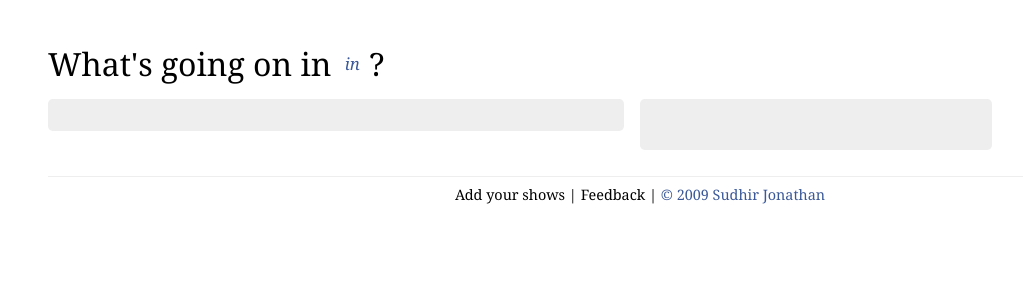
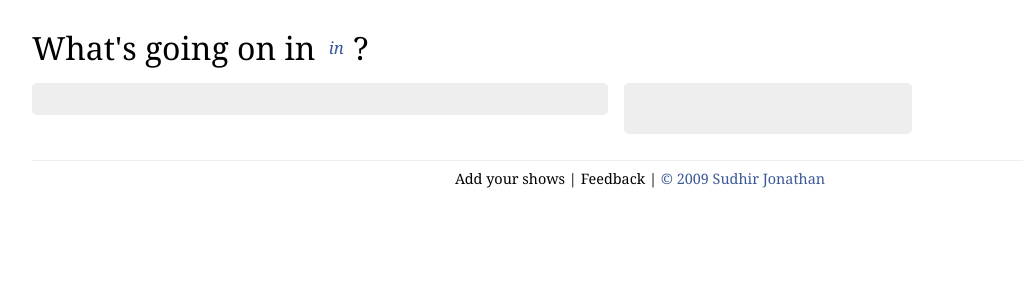
Before and after one commit to sudhirj/culcal, a Django app: template templates/public/venue.html in a window 1280 px wide. Shown: the top 300 px of the page, without its empty margins (0-1023 px from the left). Run offline with Django 3.2, Linux system fonts and the light colour scheme; the template is opened without the code that fills it, so the values that code supplies are empty.

Commit message:
cut margins and styled map better

```diff
--- a/settings.py
+++ b/settings.py
@@ -2,4 +2,4 @@ DEBUG = True
 URL_VALIDATOR = '[^\w-]'
 MAP_KEY = 'ABQIAAAAdOCIY5iMV76jbHcybACMhxQi34lAQvM27VfTNvVaic9PtTFTExQT6O_D3Qz8PAwmNygHnmR1lYm7qQ'
 MAP_ENDPOINT = "http://maps.google.com/staticmap?sensor=false"
-MAP_SIZE = dict(x = 320, y = 300)
+MAP_SIZE = dict(x = 256, y = 256)
--- a/static/css/main.css
+++ b/static/css/main.css
@@ -1,4 +1,4 @@
-body{margin:3em;font-family:Georgia, serif;font-size:100%;}
+body{margin:2em;font-family:Georgia, serif;font-size:100%;}
 sup {vertical-align:top;font-size:0.75em;}
 a {text-decoration:none;color:#3b5998;}
 a:hover{text-decoration:underline;}
@@ -18,8 +18,8 @@ h5 {font-size:1em;font-weight:bold;}
     margin:0 1em 1em 0;
     line-height:1.2em;}
 .column.main {width:34em;}
-.column.secondary{width:20em;}
-.column.secondary img.map{width:20em;-moz-border-radius:0.3em;-webkit-border-radius:0.3em;}
+.column.secondary{width:16em;}
+.column.secondary img.map{width:16em;-moz-border-radius:0.3em;-webkit-border-radius:0.3em;}
 
 .clear {clear:both;}
 
--- a/templates/public/venue.html
+++ b/templates/public/venue.html
@@ -10,5 +10,5 @@
 </div>
 {%endblock%}
 {% block sub_content %}
-	<img src="{{venue.get_map_url}}"/>
+	<img src="{{venue.get_map_url}}" class="map"/>
 {% endblock %}
```
